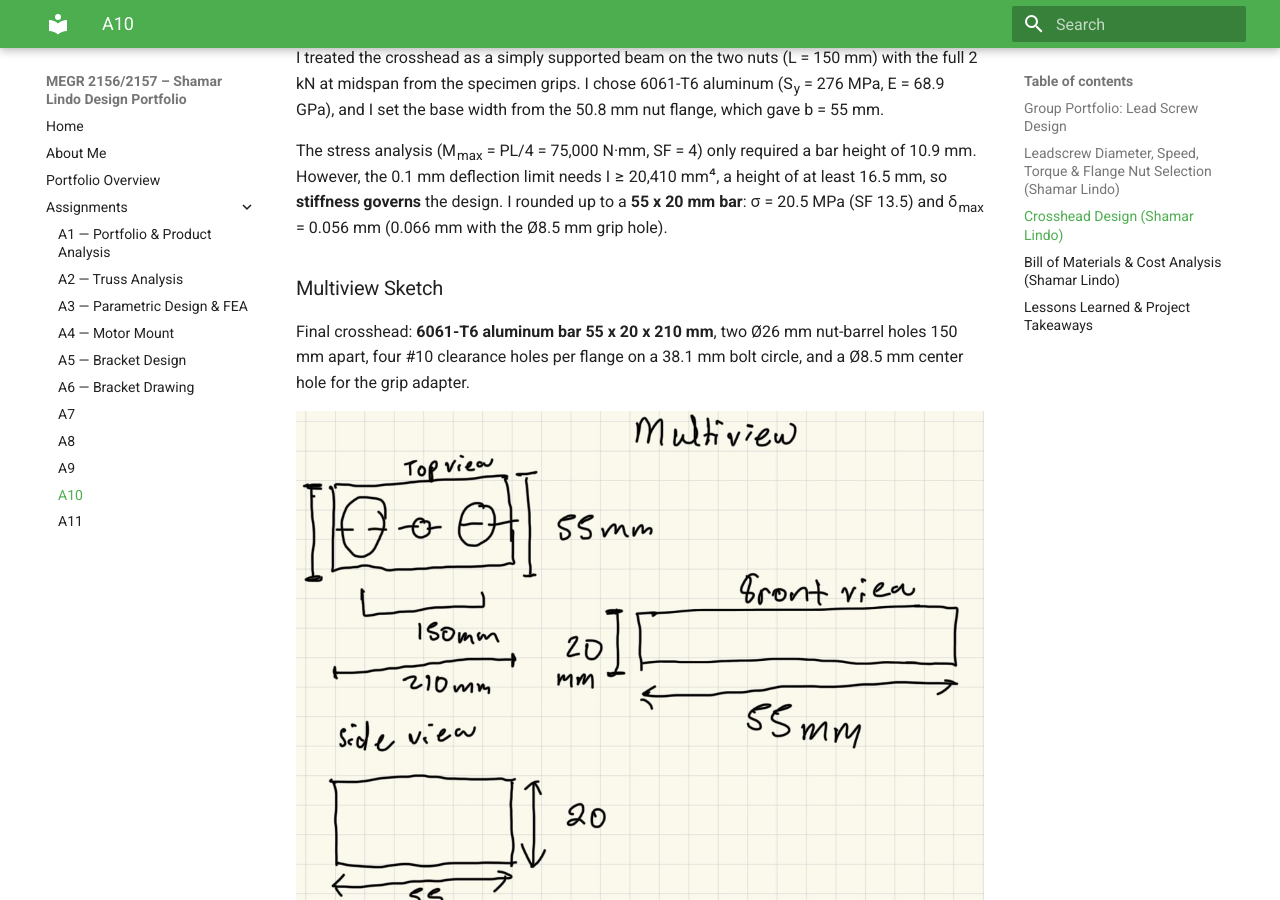
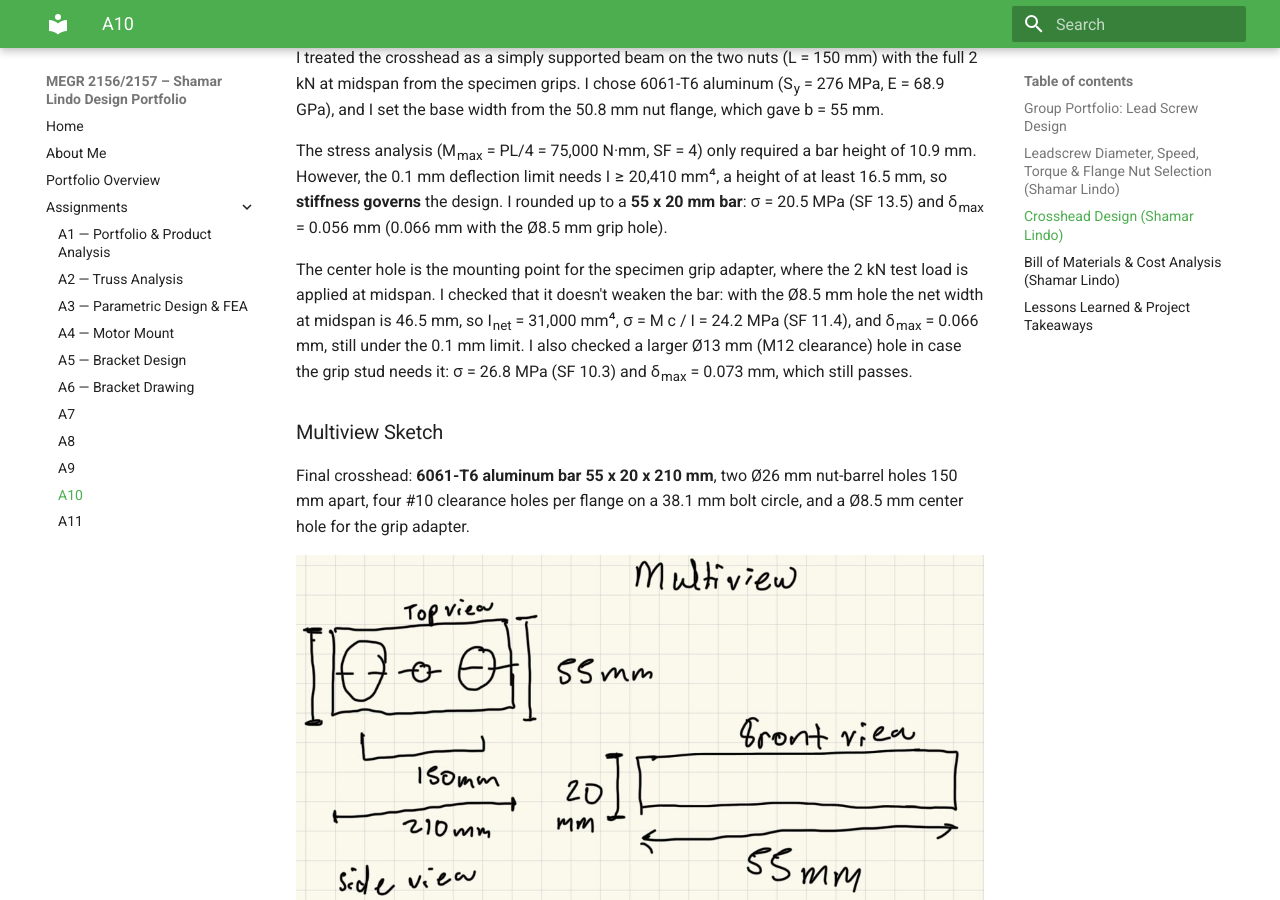
Before and after one commit to shamardlindo1/-megr2157-portfolio, an MkDocs documentation site: the page built from docs/assignments/A10/index.md, in a window 1280 px wide and 900 px high, scrolled down 4358 px. Built offline with MkDocs 1.6.1 and Material for MkDocs 9.7.7, drawn with Linux system fonts in a browser that asks for light colours.

Commit message:
A10: add center hole check to crosshead notes

```diff
--- a/docs/assignments/A10/index.md
+++ b/docs/assignments/A10/index.md
@@ -60,6 +60,8 @@ I treated the crosshead as a simply supported beam on the two nuts (L = 150 mm)
 
 The stress analysis (M<sub>max</sub> = PL/4 = 75,000 N·mm, SF = 4) only required a bar height of 10.9 mm. However, the 0.1 mm deflection limit needs I ≥ 20,410 mm⁴, a height of at least 16.5 mm, so **stiffness governs** the design. I rounded up to a **55 x 20 mm bar**: σ = 20.5 MPa (SF 13.5) and δ<sub>max</sub> = 0.056 mm (0.066 mm with the Ø8.5 mm grip hole).
 
+The center hole is the mounting point for the specimen grip adapter, where the 2 kN test load is applied at midspan. I checked that it doesn't weaken the bar: with the Ø8.5 mm hole the net width at midspan is 46.5 mm, so I<sub>net</sub> = 31,000 mm⁴, σ = M c / I = 24.2 MPa (SF 11.4), and δ<sub>max</sub> = 0.066 mm, still under the 0.1 mm limit. I also checked a larger Ø13 mm (M12 clearance) hole in case the grip stud needs it: σ = 26.8 MPa (SF 10.3) and δ<sub>max</sub> = 0.073 mm, which still passes.
+
 ### Multiview Sketch
 
 Final crosshead: **6061-T6 aluminum bar 55 x 20 x 210 mm**, two Ø26 mm nut-barrel holes 150 mm apart, four #10 clearance holes per flange on a 38.1 mm bolt circle, and a Ø8.5 mm center hole for the grip adapter.
```
